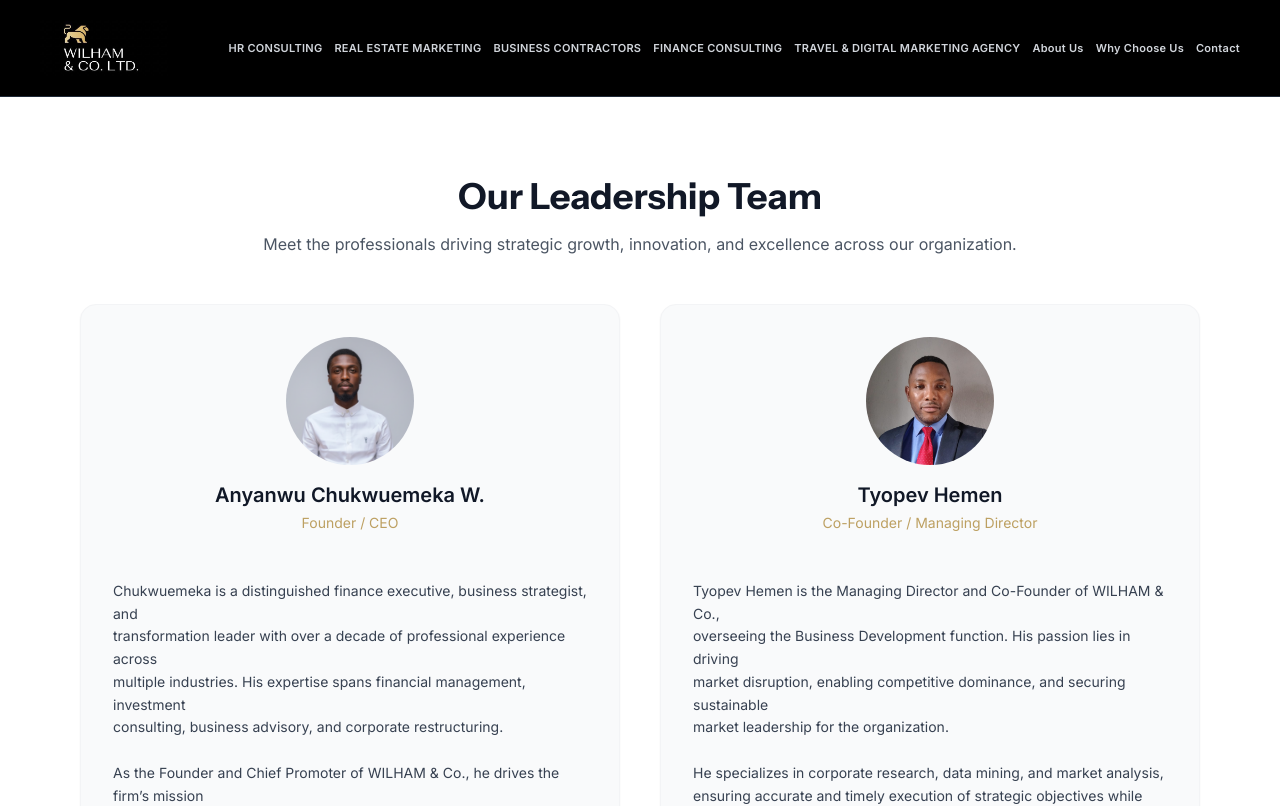
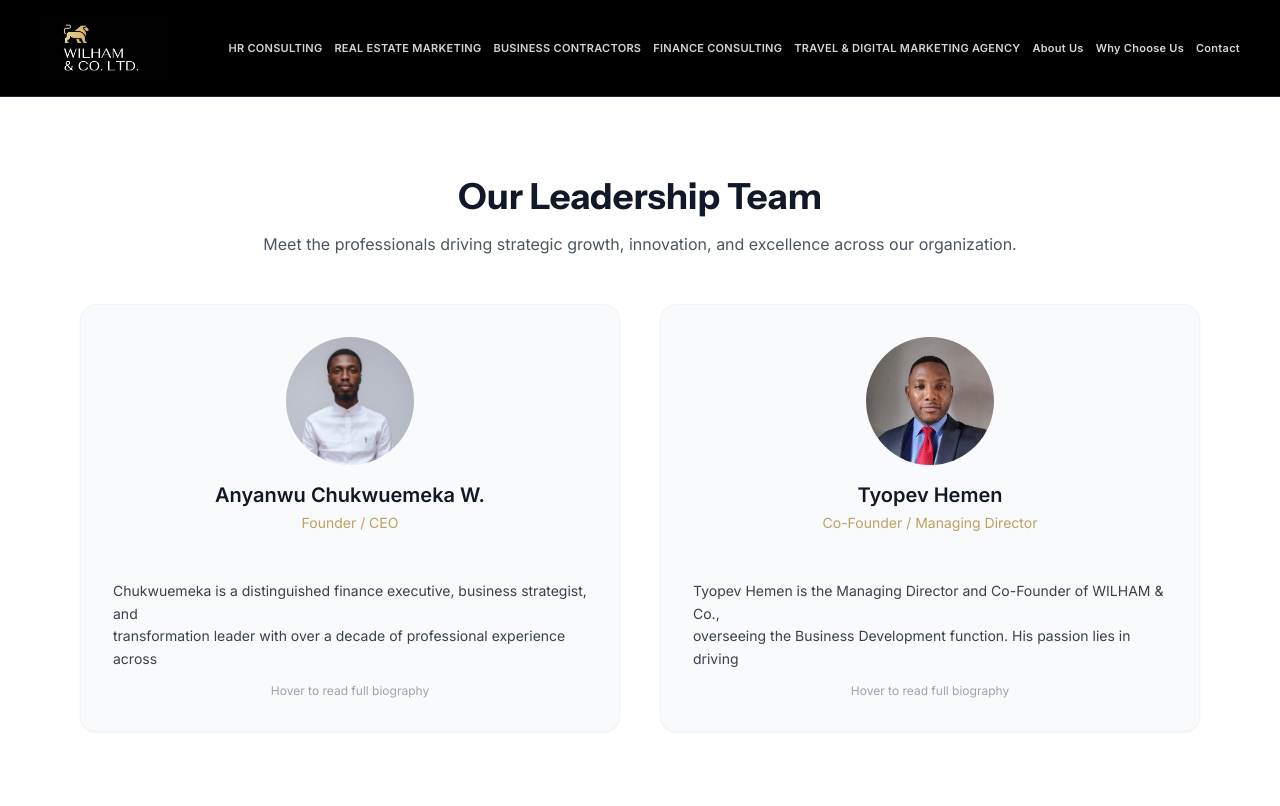
Before and after one commit to ikennaex/wilham-co, a React (Vite) app: page /theteam in a window 1280 px wide. Shown: the top 806 px of the page. Built offline with nearby package versions, Linux system fonts and the light colour scheme; a web font is replaced by a local one.

Commit message:
team hover

```diff
--- a/src/Pages/MeetTheTeam/MeetTheTeam.jsx
+++ b/src/Pages/MeetTheTeam/MeetTheTeam.jsx
@@ -1,4 +1,4 @@
-import React from "react";
+import React, { useState } from "react";
 
 const teamMembers = [
   {
@@ -57,7 +57,17 @@
   },
 ];
 
+// helper function to shorten text
+const truncateText = (text, length = 200) =>
+  text.length > length ? text.slice(0, length) + "..." : text;
+
 const MeetTheTeam = () => {
+  const [openIndex, setOpenIndex] = useState(null);
+
+  const toggleBio = (index) => {
+    setOpenIndex(openIndex === index ? null : index);
+  };
+
   return (
     <section className="min-h-screen py-20 mt-24 px-6 lg:px-20 bg-white text-gray-800">
       <div className="max-w-6xl mx-auto space-y-12">
@@ -74,10 +84,15 @@
 
         {/* Team Grid */}
         <div className="grid gap-10 md:grid-cols-2">
-          {teamMembers.map((member, index) => (
+          {teamMembers.map((member, index) => {
+            const isOpen = openIndex === index;
+
+            return (
               <div
                 key={index}
+                onClick={() => toggleBio(index)}
                 className="
+                  group
                   bg-gray-50
                   rounded-2xl
                   border
@@ -86,6 +101,7 @@
                   shadow-sm
                   hover:shadow-md
                   transition
+                  cursor-pointer
                 "
               >
                 {/* Profile */}
@@ -104,11 +120,38 @@
                 </div>
 
                 {/* Biography */}
-              <div className="mt-6 text-sm text-gray-700 leading-relaxed space-y-4 whitespace-pre-line">
-                {member.bio}
+                <div
+                  className={`
+                    mt-6
+                    text-sm
+                    text-gray-700
+                    leading-relaxed
+                    whitespace-pre-line
+                    transition-all
+                    duration-300
+                    ${
+                      isOpen
+                        ? "max-h-[1200px]"
+                        : "max-h-[110px] overflow-hidden"
+                    }
+                    md:group-hover:max-h-[1200px]
+                  `}
+                >
+                  {isOpen
+                    ? member.bio
+                    : truncateText(member.bio)}
                 </div>
+
+                {/* Hint */}
+                <p className="mt-4 text-xs text-gray-400 md:hidden text-center">
+                  Tap to {isOpen ? "collapse" : "read more"}
+                </p>
+                <p className="mt-4 text-xs text-gray-400 hidden md:block text-center">
+                  Hover to read full biography
+                </p>
               </div>
-          ))}
+            );
+          })}
         </div>
       </div>
     </section>
--- a/src/Pages/Team/Team.jsx
+++ b/src/Pages/Team/Team.jsx
@@ -1,4 +1,4 @@
-import React from "react";
+import React, { useState } from "react";
 import { FaUserTie } from "react-icons/fa";
 
 const teamMembers = [
@@ -18,40 +18,95 @@
   },
 ];
 
+// helper to shorten text
+const truncateText = (text, length = 180) =>
+  text.length > length ? text.slice(0, length) + "..." : text;
+
 const Team = () => {
+  const [openIndex, setOpenIndex] = useState(null);
+
+  const toggleBio = (index) => {
+    setOpenIndex(openIndex === index ? null : index);
+  };
+
   return (
     <section className="px-7 py-16 bg-gray-50 text-gray-800">
       <div className="max-w-6xl mx-auto">
         <h2 className="text-3xl lg:text-4xl font-bold mb-6 text-center text-blue-600">
           Our Management Team
         </h2>
+
         <p className="text-gray-600 mb-12 text-center max-w-3xl mx-auto">
           Meet the professionals driving innovation and excellence in our
           organization.
         </p>
 
         <div className="grid gap-8 sm:grid-cols-1 md:grid-cols-2">
-          {teamMembers.map((member, index) => (
+          {teamMembers.map((member, index) => {
+            const isOpen = openIndex === index;
+
+            return (
               <div
                 key={index}
-              className="bg-white rounded-2xl shadow-lg p-6 border border-gray-100 hover:shadow-xl transition-shadow duration-300"
+                onClick={() => toggleBio(index)}
+                className="
+                  group
+                  bg-white
+                  rounded-2xl
+                  shadow-lg
+                  p-6
+                  border
+                  border-gray-100
+                  transition
+                  cursor-pointer
+                  hover:shadow-xl
+                "
               >
+                {/* Header */}
                 <div className="flex items-center gap-4 mb-4">
                   <div className="p-4 bg-blue-100 rounded-full">
                     <FaUserTie className="text-blue-600 text-2xl" />
                   </div>
                   <div>
-                  <h3 className="text-xl font-semibold text-gray-900">
+                    <h3 className="text-lg font-semibold text-gray-900">
                       {member.name}
                     </h3>
                     <p className="text-blue-500 text-sm">{member.role}</p>
                   </div>
                 </div>
-              <p className="text-gray-700 whitespace-pre-line leading-relaxed">
-                {member.bio}
+
+                {/* Bio */}
+                <div
+                  className={`
+                    text-gray-700
+                    text-sm
+                    leading-relaxed
+                    whitespace-pre-line
+                    transition-all
+                    duration-300
+                    ${
+                      isOpen
+                        ? "max-h-[1000px]"
+                        : "max-h-[96px] overflow-hidden"
+                    }
+                    md:group-hover:max-h-[1000px]
+                  `}
+                >
+                  {isOpen
+                    ? member.bio
+                    : truncateText(member.bio)}
+                </div>
+
+                {/* Hint text */}
+                <p className="mt-3 text-xs text-gray-400 md:hidden">
+                  Tap to {isOpen ? "collapse" : "read more"}
+                </p>
+                <p className="mt-3 text-xs text-gray-400 hidden md:block">
+                  Hover to read full bio
                 </p>
               </div>
-          ))}
+            );
+          })}
         </div>
       </div>
     </section>
```
Lines whose indentation alone changed are shown as unchanged.
